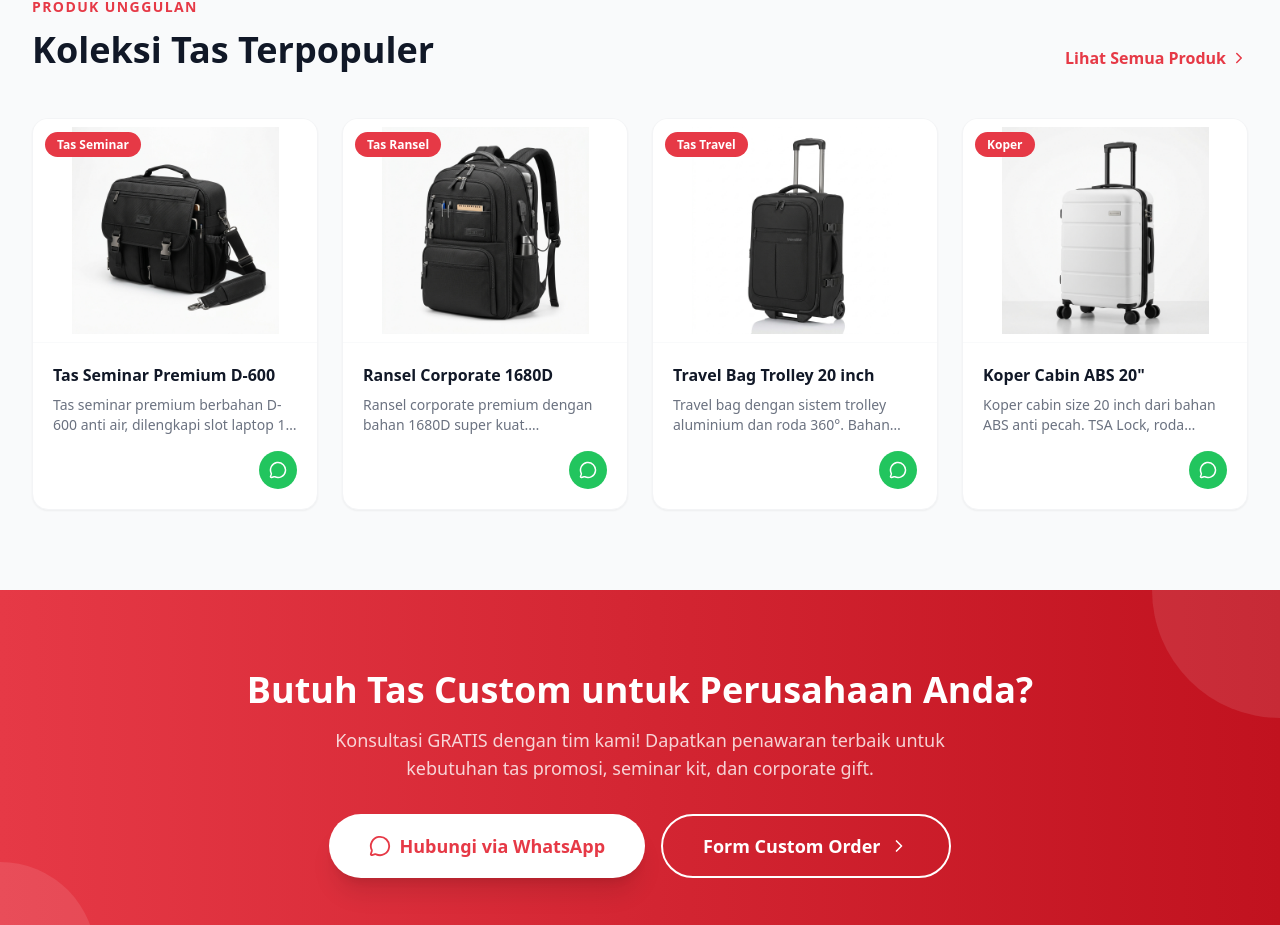
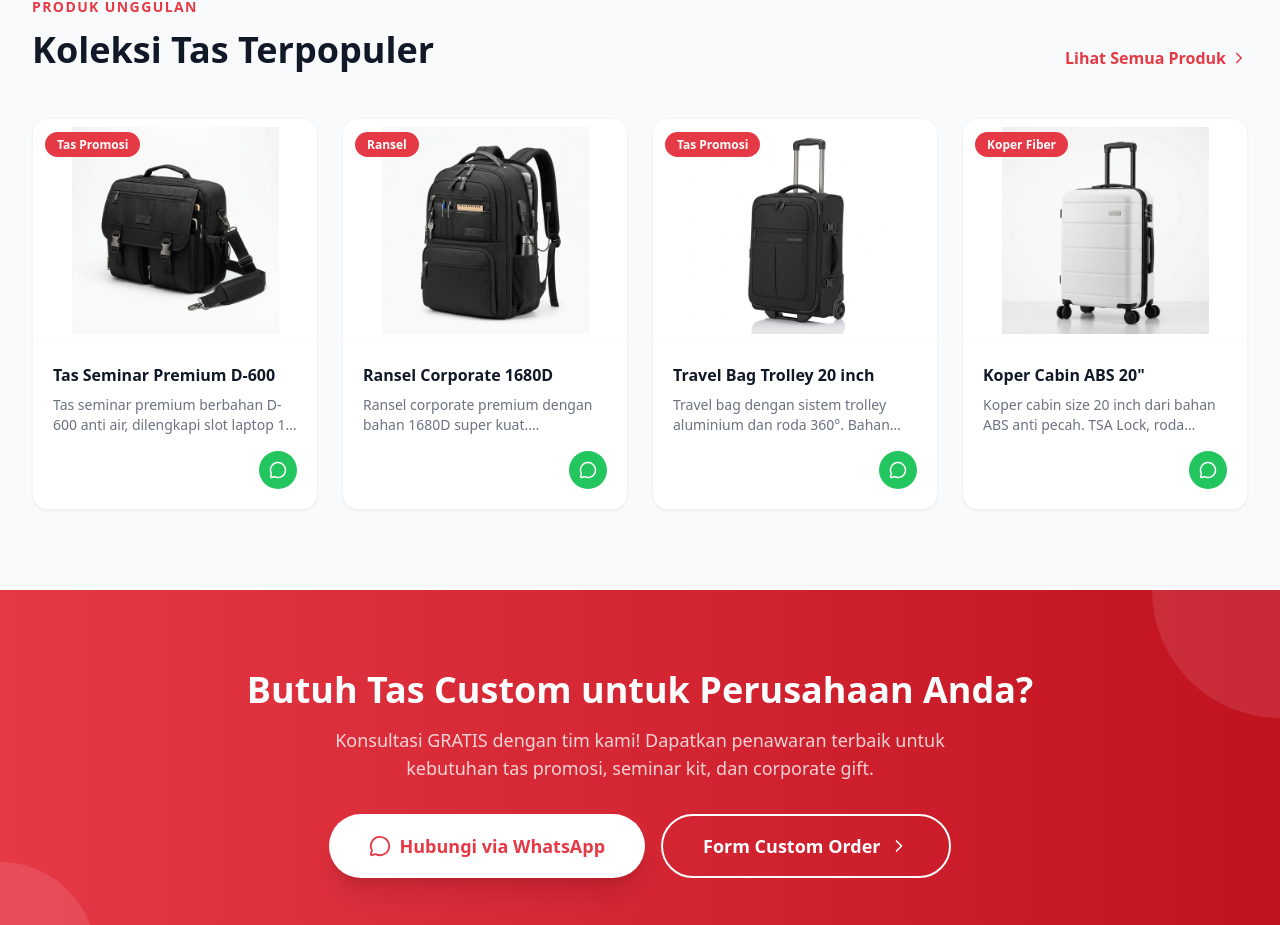
Before and after one commit to optimizeriklanin-dot/selarasgroupindo.com, a React (Vite) app: page / in a window 1280 px wide. Shown: the part 1660-2585 px from the top of the page. Built offline with nearby package versions, Linux system fonts and the light colour scheme.

Commit message:
Add files via upload

```diff
--- a/src/data/dummyData.js
+++ b/src/data/dummyData.js
@@ -4,15 +4,15 @@
  */
 
 export const CATEGORIES = [
-  { id: 1, name: 'Tas Seminar', slug: 'tas-seminar' },
-  { id: 2, name: 'Tas Promosi', slug: 'tas-promosi' },
-  { id: 3, name: 'Tas Ransel', slug: 'tas-ransel' },
-  { id: 4, name: 'Tas Travel', slug: 'tas-travel' },
-  { id: 5, name: 'Goodie Bag', slug: 'goodie-bag' },
-  { id: 6, name: 'Tas Laptop', slug: 'tas-laptop' },
-  { id: 7, name: 'Koper', slug: 'koper' },
-  { id: 8, name: 'Pouch & Dompet', slug: 'pouch-dompet' },
-  { id: 9, name: 'Bantal Leher', slug: 'bantal-leher' },
+  { id: 1, name: 'Tas Slempang', slug: 'tas-slempang' },
+  { id: 2, name: 'Tas Wanita', slug: 'tas-wanita' },
+  { id: 3, name: 'Ransel', slug: 'ransel' },
+  { id: 4, name: 'Godiebag', slug: 'godiebag' },
+  { id: 5, name: 'Pouch', slug: 'pouch' },
+  { id: 6, name: 'Koper Fiber', slug: 'koper-fiber' },
+  { id: 7, name: 'Tas Serut', slug: 'tas-serut' },
+  { id: 8, name: 'Bantal Leher', slug: 'bantal-leher' },
+  { id: 9, name: 'Tas Promosi', slug: 'tas-promosi' },
 ];
 
 export const PRODUCTS = [
@@ -24,8 +24,8 @@ export const PRODUCTS = [
     price: 35000,
     stock: 500,
     minStock: 50,
-    categoryId: 1,
-    category: 'Tas Seminar',
+    categoryId: 9,
+    category: 'Tas Promosi',
     imageUrl: '/products/seminar-1.jpg',
     featured: true,
   },
@@ -37,8 +37,8 @@ export const PRODUCTS = [
     price: 15000,
     stock: 1000,
     minStock: 100,
-    categoryId: 2,
-    category: 'Tas Promosi',
+    categoryId: 4,
+    category: 'Godiebag',
     imageUrl: '/products/promosi-1.jpg',
   },
   {
@@ -49,8 +49,7 @@ export const PRODUCTS = [
     price: 85000,
     stock: 200,
     minStock: 20,
-    categoryId: 3,
-    category: 'Tas Ransel',
+    categoryId: 3, category: 'Ransel',
     imageUrl: '/products/ransel-1.jpg',
     featured: true,
   },
@@ -62,8 +61,8 @@ export const PRODUCTS = [
     price: 150000,
     stock: 80,
     minStock: 10,
-    categoryId: 4,
-    category: 'Tas Travel',
+    categoryId: 9,
+    category: 'Tas Promosi',
     imageUrl: '/products/travel-1.jpg',
     featured: true,
   },
@@ -75,8 +74,7 @@ export const PRODUCTS = [
     price: 5000,
     stock: 3000,
     minStock: 500,
-    categoryId: 5,
-    category: 'Goodie Bag',
+    categoryId: 4, category: 'Godiebag',
     imageUrl: '/products/goodie-1.jpg',
   },
   {
@@ -87,8 +85,8 @@ export const PRODUCTS = [
     price: 45000,
     stock: 350,
     minStock: 30,
-    categoryId: 6,
-    category: 'Tas Laptop',
+    categoryId: 5,
+    category: 'Pouch',
     imageUrl: '/products/laptop-1.jpg',
   },
   {
@@ -99,8 +97,7 @@ export const PRODUCTS = [
     price: 350000,
     stock: 50,
     minStock: 5,
-    categoryId: 7,
-    category: 'Koper',
+    categoryId: 6, category: 'Koper Fiber',
     imageUrl: '/products/koper-1.jpg',
     featured: true,
   },
@@ -112,8 +109,8 @@ export const PRODUCTS = [
     price: 12000,
     stock: 2000,
     minStock: 200,
-    categoryId: 8,
-    category: 'Pouch & Dompet',
+    categoryId: 5,
+    category: 'Pouch',
     imageUrl: 'https://images.unsplash.com/photo-1544816155-12df9643f363?ixlib=rb-1.2.1&auto=format&fit=crop&w=500&q=60',
   },
   {
@@ -124,7 +121,7 @@ export const PRODUCTS = [
     price: 35000,
     stock: 500,
     minStock: 20,
-    categoryId: 2,
+    categoryId: 9,
     category: 'Tas Promosi',
     imageUrl: '/products/cooler-bag-biru-orange-custom-828.jpeg',
   },
@@ -136,8 +133,8 @@ export const PRODUCTS = [
     price: 35000,
     stock: 500,
     minStock: 20,
-    categoryId: 2,
-    category: 'Tas Promosi',
+    categoryId: 4,
+    category: 'Godiebag',
     imageUrl: '/products/tote-bag-kanvas-orange-promosi-294.jpeg',
   },
   {
@@ -148,8 +145,7 @@ export const PRODUCTS = [
     price: 35000,
     stock: 500,
     minStock: 20,
-    categoryId: 9,
-    category: 'Bantal Leher',
+    categoryId: 8, category: 'Bantal Leher',
     imageUrl: '/products/bantal-leher-motif-custom-556.jpeg',
   },
   {
@@ -160,8 +156,7 @@ export const PRODUCTS = [
     price: 35000,
     stock: 500,
     minStock: 20,
-    categoryId: 9,
-    category: 'Bantal Leher',
+    categoryId: 8, category: 'Bantal Leher',
     imageUrl: '/products/bantal-leher-orange-promosi-922.jpeg',
   },
   {
@@ -172,8 +167,7 @@ export const PRODUCTS = [
     price: 35000,
     stock: 500,
     minStock: 20,
-    categoryId: 9,
-    category: 'Bantal Leher',
+    categoryId: 8, category: 'Bantal Leher',
     imageUrl: '/products/bantal-leher-hitam-elegan-promosi-556.jpeg',
   },
   {
@@ -184,8 +178,8 @@ export const PRODUCTS = [
     price: 35000,
     stock: 500,
     minStock: 20,
-    categoryId: 2,
-    category: 'Tas Promosi',
+    categoryId: 3,
+    category: 'Ransel',
     imageUrl: '/products/tas-trolley-backpack-biru-navy-917.jpeg',
   },
   {
@@ -196,7 +190,7 @@ export const PRODUCTS = [
     price: 35000,
     stock: 500,
     minStock: 20,
-    categoryId: 2,
+    categoryId: 9,
     category: 'Tas Promosi',
     imageUrl: '/products/tas-travel-duffel-biru-promosi-830.jpeg',
   },
@@ -208,8 +202,7 @@ export const PRODUCTS = [
     price: 35000,
     stock: 500,
     minStock: 20,
-    categoryId: 9,
-    category: 'Bantal Leher',
+    categoryId: 8, category: 'Bantal Leher',
     imageUrl: '/products/set-bantal-leher-kuning-promosi-629.jpeg',
   },
   {
@@ -220,8 +213,8 @@ export const PRODUCTS = [
     price: 35000,
     stock: 500,
     minStock: 20,
-    categoryId: 2,
-    category: 'Tas Promosi',
+    categoryId: 7,
+    category: 'Tas Serut',
     imageUrl: '/products/drawstring-bag-hitam-logo-gold-525.jpeg',
   },
   {
@@ -232,8 +225,8 @@ export const PRODUCTS = [
     price: 35000,
     stock: 500,
     minStock: 20,
-    categoryId: 2,
-    category: 'Tas Promosi',
+    categoryId: 7,
+    category: 'Tas Serut',
     imageUrl: '/products/drawstring-bag-ajwa-kuning-hijau-80.jpeg',
   },
   {
@@ -244,7 +237,7 @@ export const PRODUCTS = [
     price: 35000,
     stock: 500,
     minStock: 20,
-    categoryId: 2,
+    categoryId: 9,
     category: 'Tas Promosi',
     imageUrl: '/products/syal-scarf-custom-printing-789.jpeg',
   },
@@ -256,8 +249,8 @@ export const PRODUCTS = [
     price: 35000,
     stock: 500,
     minStock: 20,
-    categoryId: 2,
-    category: 'Tas Promosi',
+    categoryId: 4,
+    category: 'Godiebag',
     imageUrl: '/products/tote-bag-kanvas-klasik-logo-gold-188.jpeg',
   },
   {
@@ -268,8 +261,8 @@ export const PRODUCTS = [
     price: 35000,
     stock: 500,
     minStock: 20,
-    categoryId: 2,
-    category: 'Tas Promosi',
+    categoryId: 7,
+    category: 'Tas Serut',
     imageUrl: '/products/drawstring-bag-ajwa-hijau-putih-825.jpeg',
   },
   {
@@ -280,8 +273,8 @@ export const PRODUCTS = [
     price: 35000,
     stock: 500,
     minStock: 20,
-    categoryId: 2,
-    category: 'Tas Promosi',
+    categoryId: 4,
+    category: 'Godiebag',
     imageUrl: '/products/tote-bag-ajwa-hijau-putih-promosi-449.jpeg',
   },
   {
@@ -292,8 +285,8 @@ export const PRODUCTS = [
     price: 35000,
     stock: 500,
     minStock: 20,
-    categoryId: 2,
-    category: 'Tas Promosi',
+    categoryId: 1,
+    category: 'Tas Slempang',
     imageUrl: '/products/waist-bag-pouch-biru-list-kuning-372.jpeg',
   },
   {
@@ -304,8 +297,8 @@ export const PRODUCTS = [
     price: 35000,
     stock: 500,
     minStock: 20,
-    categoryId: 2,
-    category: 'Tas Promosi',
+    categoryId: 4,
+    category: 'Godiebag',
     imageUrl: '/products/tote-bag-kanvas-blue-navy-pt-selaras-634.jpeg',
   },
   {
@@ -316,8 +309,8 @@ export const PRODUCTS = [
     price: 35000,
     stock: 500,
     minStock: 20,
-    categoryId: 2,
-    category: 'Tas Promosi',
+    categoryId: 1,
+    category: 'Tas Slempang',
     imageUrl: '/products/tas-laptop-messenger-putih-biru-711.jpeg',
   },
   {
@@ -328,8 +321,8 @@ export const PRODUCTS = [
     price: 35000,
     stock: 500,
     minStock: 20,
-    categoryId: 2,
-    category: 'Tas Promosi',
+    categoryId: 1,
+    category: 'Tas Slempang',
     imageUrl: '/products/tas-laptop-messenger-ajwa-putih-hijau-144.jpeg',
   },
   {
@@ -340,8 +333,8 @@ export const PRODUCTS = [
     price: 35000,
     stock: 500,
     minStock: 20,
-    categoryId: 2,
-    category: 'Tas Promosi',
+    categoryId: 1,
+    category: 'Tas Slempang',
     imageUrl: '/products/messenger-bag-hitam-list-kuning-254.jpeg',
   },
   {
@@ -353,7 +346,7 @@ export const PRODUCTS = [
     stock: 500,
     minStock: 20,
     categoryId: 2,
-    category: 'Tas Promosi',
+    category: 'Tas Wanita',
     imageUrl: '/products/tote-bag-coklat-elegan-tali-kulit-971.jpeg',
   },
   {
@@ -364,8 +357,8 @@ export const PRODUCTS = [
     price: 35000,
     stock: 500,
     minStock: 20,
-    categoryId: 2,
-    category: 'Tas Promosi',
+    categoryId: 7,
+    category: 'Tas Serut',
     imageUrl: '/products/drawstring-bag-pt-selaras-navy-polos-582.jpeg',
   },
   {
@@ -376,7 +369,7 @@ export const PRODUCTS = [
     price: 35000,
     stock: 500,
     minStock: 20,
-    categoryId: 2,
+    categoryId: 9,
     category: 'Tas Promosi',
     imageUrl: '/products/tas-travel-jinjing-motif-batik-elegan-398.jpeg',
   },
@@ -388,8 +381,8 @@ export const PRODUCTS = [
     price: 35000,
     stock: 500,
     minStock: 20,
-    categoryId: 2,
-    category: 'Tas Promosi',
+    categoryId: 7,
+    category: 'Tas Serut',
     imageUrl: '/products/drawstring-bag-motif-kain-batik-custom-749.jpeg',
   },
   {
@@ -400,8 +393,8 @@ export const PRODUCTS = [
     price: 35000,
     stock: 500,
     minStock: 20,
-    categoryId: 2,
-    category: 'Tas Promosi',
+    categoryId: 6,
+    category: 'Koper Fiber',
     imageUrl: '/products/koper-hardcase-hitam-tas-travel-custom-325.jpeg',
   },
   {
@@ -412,8 +405,8 @@ export const PRODUCTS = [
     price: 35000,
     stock: 500,
     minStock: 20,
-    categoryId: 2,
-    category: 'Tas Promosi',
+    categoryId: 3,
+    category: 'Ransel',
     imageUrl: '/products/ransel-backpack-motif-batik-eksklusif-673.jpeg',
   },
   {
@@ -424,7 +417,7 @@ export const PRODUCTS = [
     price: 35000,
     stock: 500,
     minStock: 20,
-    categoryId: 2,
+    categoryId: 9,
     category: 'Tas Promosi',
     imageUrl: '/products/tas-delivery-cooler-bag-kotak-hitam-965.jpeg',
   },
@@ -436,8 +429,7 @@ export const PRODUCTS = [
     price: 35000,
     stock: 500,
     minStock: 20,
-    categoryId: 9,
-    category: 'Bantal Leher',
+    categoryId: 8, category: 'Bantal Leher',
     imageUrl: '/products/bantal-leher-custom-motif-kuning-eksklusif-978.jpeg',
   },
   {
@@ -448,8 +440,8 @@ export const PRODUCTS = [
     price: 35000,
     stock: 500,
     minStock: 20,
-    categoryId: 2,
-    category: 'Tas Promosi',
+    categoryId: 1,
+    category: 'Tas Slempang',
     imageUrl: '/products/sling-bag-usb-charger-port-cream-585.jpeg',
   },
   {
@@ -460,8 +452,8 @@ export const PRODUCTS = [
     price: 35000,
     stock: 500,
     minStock: 20,
-    categoryId: 2,
-    category: 'Tas Promosi',
+    categoryId: 5,
+    category: 'Pouch',
     imageUrl: '/products/pouch-bag-clutch-kulit-sintetis-coklat-287.jpeg',
   },
   {
@@ -472,8 +464,8 @@ export const PRODUCTS = [
     price: 35000,
     stock: 500,
     minStock: 20,
-    categoryId: 2,
-    category: 'Tas Promosi',
+    categoryId: 5,
+    category: 'Pouch',
     imageUrl: '/products/handbag-pouch-kulit-hitam-premium-447.jpeg',
   },
   {
@@ -484,8 +476,8 @@ export const PRODUCTS = [
     price: 35000,
     stock: 500,
     minStock: 20,
-    categoryId: 2,
-    category: 'Tas Promosi',
+    categoryId: 7,
+    category: 'Tas Serut',
     imageUrl: '/products/ransel-serut-drawstring-bag-hitam-elegan-981.jpeg',
   },
   {
@@ -496,8 +488,8 @@ export const PRODUCTS = [
     price: 35000,
     stock: 500,
     minStock: 20,
-    categoryId: 2,
-    category: 'Tas Promosi',
+    categoryId: 4,
+    category: 'Godiebag',
     imageUrl: '/products/koleksi-tas-promosi-warna-warni-703.jpeg',
   },
   {
@@ -508,8 +500,8 @@ export const PRODUCTS = [
     price: 35000,
     stock: 500,
     minStock: 20,
-    categoryId: 2,
-    category: 'Tas Promosi',
+    categoryId: 7,
+    category: 'Tas Serut',
     imageUrl: '/products/drawstring-tas-serut-coklat-hitam-sa-715.jpeg',
   },
   {
@@ -520,8 +512,8 @@ export const PRODUCTS = [
     price: 35000,
     stock: 500,
     minStock: 20,
-    categoryId: 2,
-    category: 'Tas Promosi',
+    categoryId: 7,
+    category: 'Tas Serut',
     imageUrl: '/products/drawstring-bag-biru-polos-tali-hitam-864.jpeg',
   },
   {
@@ -532,7 +524,7 @@ export const PRODUCTS = [
     price: 35000,
     stock: 500,
     minStock: 20,
-    categoryId: 2,
+    categoryId: 9,
     category: 'Tas Promosi',
     imageUrl: '/products/tas-travel-jinjing-selempang-merah-sa-880.jpeg',
   },
@@ -544,7 +536,7 @@ export const PRODUCTS = [
     price: 35000,
     stock: 500,
     minStock: 20,
-    categoryId: 2,
+    categoryId: 9,
     category: 'Tas Promosi',
     imageUrl: '/products/pesanan-tas-promosi-seminar-kit-custom-331.jpeg',
   },
@@ -556,8 +548,8 @@ export const PRODUCTS = [
     price: 35000,
     stock: 500,
     minStock: 20,
-    categoryId: 2,
-    category: 'Tas Promosi',
+    categoryId: 1,
+    category: 'Tas Slempang',
     imageUrl: '/products/sling-bag-mini-hitam-selempang-pria-sa-590.jpeg',
   },
 ];
```
